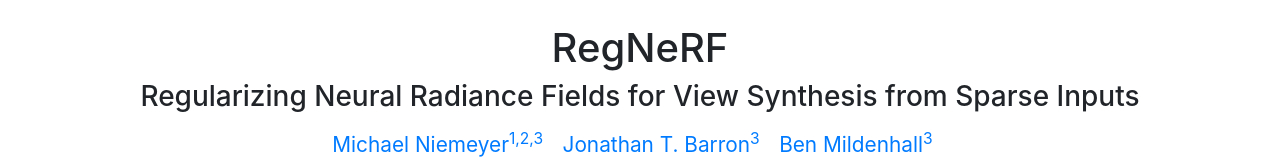
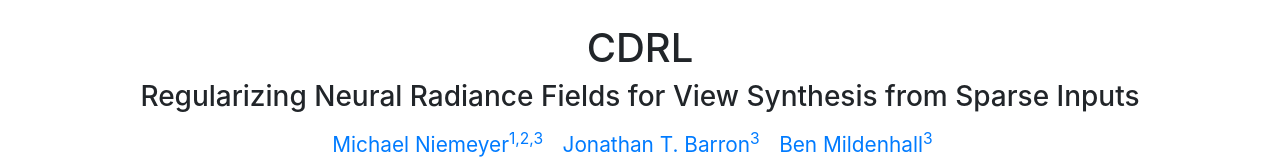
Before and after one commit to jujingi/cdrl, a plain HTML site: page index.html in a window 1280 px wide. Shown: the top 160 px of the page. Drawn offline with nearby package versions, Linux system fonts and the light colour scheme.

Commit message:
Update index.html

```diff
--- a/index.html
+++ b/index.html
@@ -17,7 +17,7 @@
   <div class="container">
     <br>
     <div style="text-align: center;">
-      <h1>RegNeRF</h1>
+      <h1>CDRL</h1>
       <h3> Regularizing Neural Radiance Fields for View Synthesis from Sparse Inputs</h3>
       <div style="margin-top: 15px;">
         <span style="margin-right: 15px; font-size: 1.3em;"><a href="https://m-niemeyer.github.io/" target="_blank">Michael Niemeyer<sup>1,2,3</sup></a></span>
```
